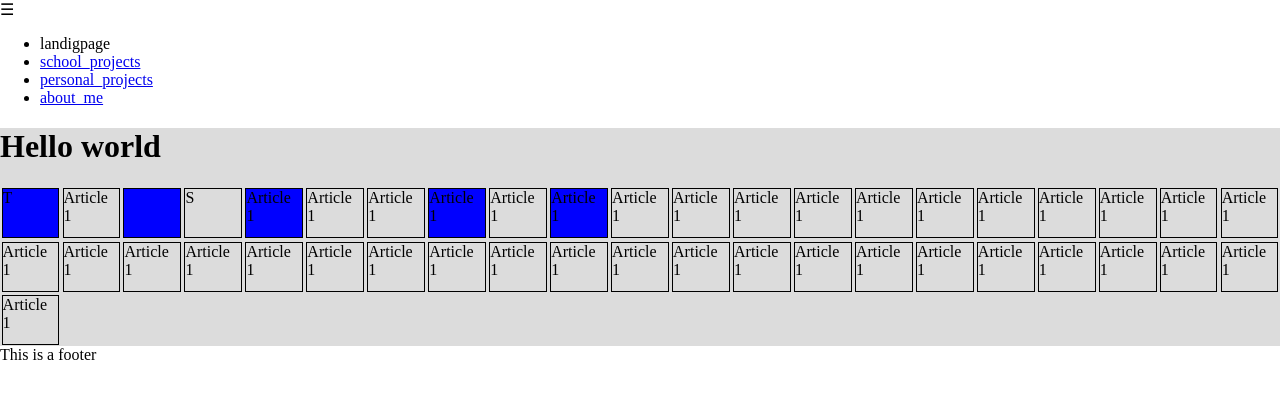
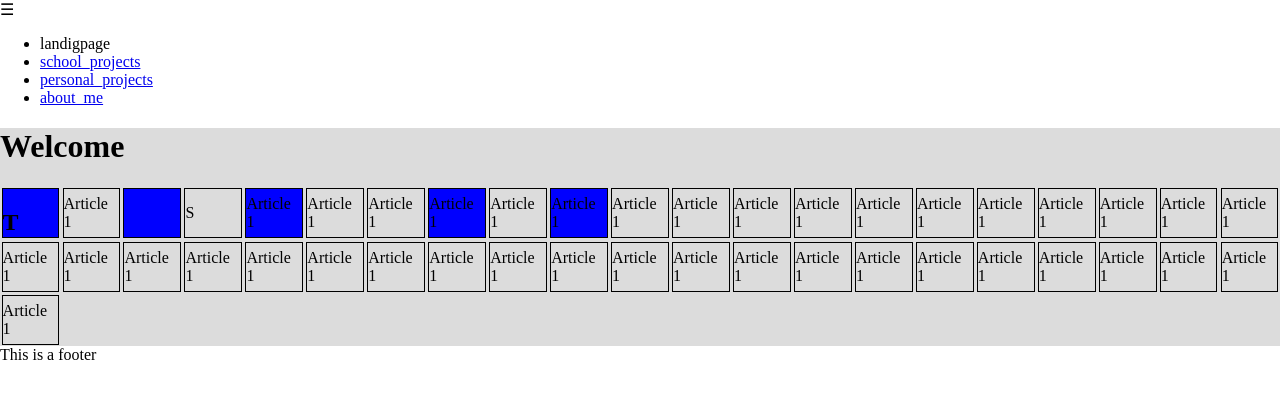
Before and after one commit to tomineodegard/personal_project_portfolio, a plain HTML site: page index.html in a window 1280 px wide. Drawn offline with Linux system fonts and the light colour scheme.

Commit message:
second commit

```diff
--- a/index.html
+++ b/index.html
@@ -20,9 +20,11 @@
       </nav>
     </header>
     <main id="landingpage">
-      <h1>Hello world</h1>
+      <h1>Welcome</h1>
       <section class="first_section">
-        <article class="box1">T</article>
+        <article class="box1">
+            <h2>T</h2>
+        </article>
         <article class="box2">Article 1</article>
         <article class="box3"><Obj></Obj></article>
         <article class="box4">S</article>
--- a/style.css
+++ b/style.css
@@ -17,6 +17,12 @@ article {
   width: auto;
   margin: 0.1em;
   border: black solid 1px;
+  align-content: center;
+}
+
+article h1 {
+  align-content: center;
+  font-size: 5em;
 }
 
 .first_section {
```
